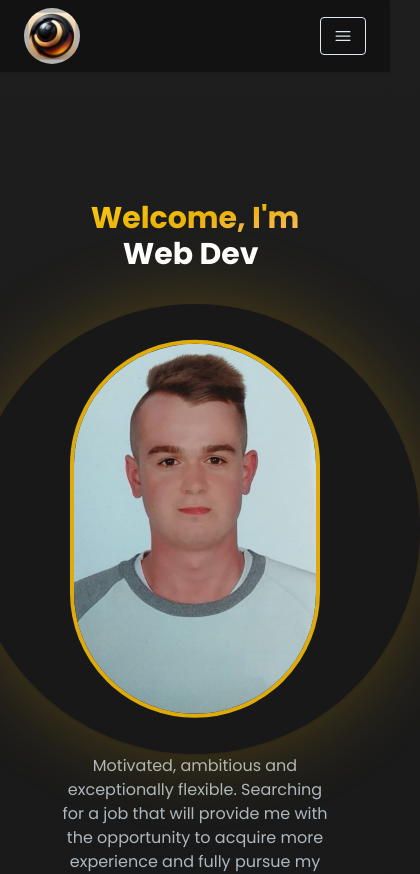
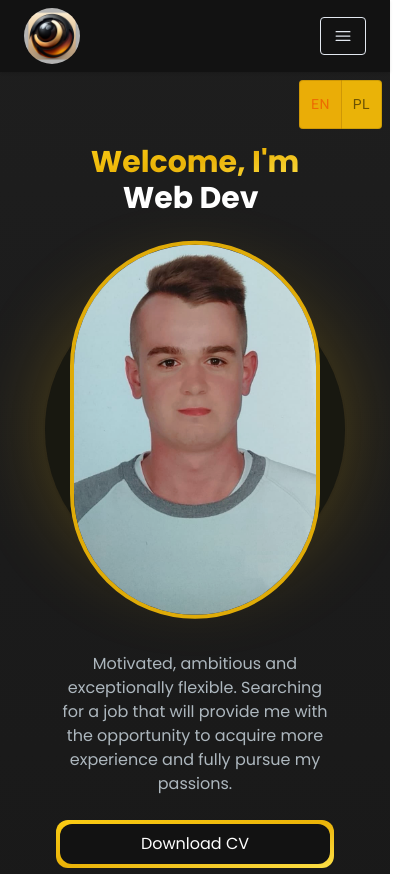
Before and after one commit to ITbartH/PortfolioWebsite-React-NextJS-TailwindCSS, a Next.js app in the folder portfolio-website/: page / in a window 390 px wide. Shown: the top 874 px of the page, 420 px wide, since content can reach past the window. Built offline with nearby package versions, Linux system fonts and the light colour scheme.

Commit message:
Poprawa responsywności, przycisku do zmiany języka na wersji mobilnej, dodanie elementów estetycznych tła

```diff
--- a/portfolio-website/app/components/AboutSection.jsx
+++ b/portfolio-website/app/components/AboutSection.jsx
@@ -81,7 +81,7 @@ const AboutSection = (currentLang, setCurrentLang) => {
     }
 
 
-    return <section className="text-white mt-32">
+    return <section className="text-white mt-16 md:mt-32">
         <div className="md:grid md:grid-cols-2 gap-8  py-8 px-4 xl:gap-16 sm:py-16 xl:py-16">
             <Image priority src="/images/about-image.jpg" width={600} height={500} alt="Working Station" className="place-self-center rounded-xl" />
             <div className="mt-4 md:mt-0 text-left flex flex-col h-full">
--- a/portfolio-website/app/components/AchievementsSection.jsx
+++ b/portfolio-website/app/components/AchievementsSection.jsx
@@ -57,12 +57,12 @@ const AchievementsSection = (currentLang, setCurrentLang) => {
   }
   return (
     <section id="about" className="py-8 sm:py-16 sm:px-10" >
-      <div className="shadow-xl border-[#33353f] border rounded-md py-8 flex flex-row content-center justify-between px-14">
+      <div className="shadow-xl border-[#33353f] border rounded-md py-4 md:py-8 flex flex-row content-center justify-between px-18">
         {achievementsList.map((achievement, index) => {
           return (
-            <div key={index} className="flex flex-col items-center justify-center">
-              <h2 className="text-white text-4xl font-bold">{achievement.value}</h2>
-              <p className="text-[#adb7be] text-base font-bold">{achievement.metric}</p>
+            <div key={index} className="flex flex-col items-center justify-center pl-2 pr-2 md:pl-16 md:pr-16">
+              <h2 className="text-white text-lg md:text-4xl font-bold">{achievement.value}</h2>
+              <p className="text-[#adb7be] text-xs md:text-xl text-base font-bold">{achievement.metric}</p>
             </div>
           );
         })
--- a/portfolio-website/app/components/HeroSection.jsx
+++ b/portfolio-website/app/components/HeroSection.jsx
@@ -23,7 +23,7 @@ const HeroSection = (currentLang, setCurrentLang) => {
 
 
     return (
-        <section className="mt-20">
+        <section className="mt-6 md:mt-20">
             <div ref={ref} className="grid grid-cols-1 md:grid-cols-12">
                 <div className="hidden xl:block"></div>
                 <div className="col-span-3 place-self-center text-center sm:text-left">
@@ -65,9 +65,9 @@ const HeroSection = (currentLang, setCurrentLang) => {
                     initial="initial"
                     animate={isInView ? "animate" : "initial"}
                     transition={{ duration: 1, delay: 0 }}
-                    className="col-span-4 place-self-center mt-4 lg:mt-0">
-                    <div className="shadow rounded-full bg-yellow-500 blur-2xl w-[450px] h-[450px] lg:w-[350px] lg:h-[350px] md:w-[250px] md:h-[250px] absolute opacity-25 ml-25" />
-                    <div className="shadow rounded-full bg-[#181818]  w-[450px] h-[450px] lg:w-[350px] lg:h-[350px] md:w-[250px] md:h-[250px] relative">
+                    className="col-span-4 place-self-center mt-12 lg:mt-0">
+                    <div className="shadow rounded-full bg-yellow-500 blur-2xl w-[300px] h-[300px] lg:w-[350px] lg:h-[350px] md:w-[250px] md:h-[250px] absolute opacity-25 ml-25" />
+                    <div className="shadow rounded-full bg-[#181810]           w-[300px] h-[300px] lg:w-[350px] lg:h-[350px] md:w-[250px] md:h-[250px] relative mb-10">
                         <Image
                             src="/images/my-photo-full.jpg"
                             alt="hero image"
@@ -79,7 +79,7 @@ const HeroSection = (currentLang, setCurrentLang) => {
                     </div>
                 </motion.div>
                 <div className="xl:hidden"></div>
-                <div className="col-span-3 place-self-center">
+                <div className="col-span-3 place-self-center mt-8">
 
                     <p className="text-[#ADB7BE] text-base sm:text-lg lg:text-xl text-center">
                         {currentLang.currentLang == "EN" ?
--- a/portfolio-website/app/components/ProjectSection.jsx
+++ b/portfolio-website/app/components/ProjectSection.jsx
@@ -94,7 +94,7 @@ const ProjectSection = (currentLang, setCurrentLang) => {
                 description: ENtranslation.projects.p2desc,
                 image: "/images/projects/no-image.jpg",
                 tag: ["All", "Web"],
-                gitUrl: "https://github.com/hrycek/ProjectNodeJS-ExpressJS-React nb",
+                gitUrl: "https://github.com/hrycek/ProjectNodeJS-ExpressJS-React",
                 previewUrl: ""
             },
             {
@@ -144,7 +144,7 @@ const ProjectSection = (currentLang, setCurrentLang) => {
                 description: PLtranslation.projects.p2desc,
                 image: "/images/projects/no-image.jpg",
                 tag: ["All", "Web"],
-                gitUrl: "https://github.com/hrycek/ProjectNodeJS-ExpressJS-React nb",
+                gitUrl: "https://github.com/hrycek/ProjectNodeJS-ExpressJS-React",
                 previewUrl: ""
             },
             {
--- a/portfolio-website/app/globals.css
+++ b/portfolio-website/app/globals.css
@@ -16,7 +16,94 @@
   }
 }
 
+@media (max-width: 768px) {
+  body::before,
+  body::after,
+  html::before,
+  html::after {
+    display: none !important;
+    content: none !important;
+    width: 0 !important;
+    height: 0 !important;
+  }
+}
+
+@keyframes floatRotate {
+  0% {
+    transform: translateY(0) rotate(45deg);
+  }
+  50% {
+    transform: translateY(0) rotate(55deg);
+  }
+  100% {
+    transform: translateY(0) rotate(45deg);
+  }
+}
+
+@keyframes rotate {
+  0% {
+    transform: translateY(0) rotate(0deg);
+  }
+
+  100% {
+    transform: translateY(0) rotate(360deg);
+  }
+}
+html{
+  overflow-x: hidden;
+  touch-action: manipulation;
+}
+
+*, *::before, *::after {
+  box-sizing: border-box;
+}
+
+html, body {
+  overflow-x: hidden;
+
+  width: 100%;
+  max-width: 100%;
+}
+
+
 body {
   color: rgb(var(--foreground-rgb));
-  background: linear-gradient(rgb(var(--background-end-rgb)), rgb(var(--background-start-rgb)))
+  background: linear-gradient(
+    to bottom,
+    rgb(var(--background-end-rgb)),
+    rgb(var(--background-start-rgb))
+  );
+  overflow-clip-margin: content-box;
+  overflow-x: clip;
 }
+
+/* Kwadrat */
+body::before {
+  content: "";
+  position: absolute;
+  width: 500px;
+  height: 500px;
+  right: 90%;
+  background-color: rgba(173, 173, 173, 0.082);
+  animation: floatRotate 15s ease-in-out infinite;
+  z-index: 0;
+  pointer-events: none;
+  overflow-x: hidden;
+}
+
+
+
+/* Dolny kwadrat */
+html::after {
+  content: "";
+  position: absolute;
+  width: 1000px;
+  height: 1000px;
+  top: 200%;
+  left: 90%;
+  background-color: rgba(173, 173, 173, 0.082);
+  animation: floatRotate 25s ease-in-out infinite;
+  z-index: 0;
+  pointer-events: none;
+  overflow-x: hidden;
+}
--- a/portfolio-website/app/page.js
+++ b/portfolio-website/app/page.js
@@ -43,7 +43,40 @@ export default function Home(props) {
       <Navbar currentLang={lang} setCurrentLang={setCurrentLang}></Navbar>
 
       <div id ="content" className="container mt-24 mx-auto px-14 py-6 transition-opacity duration-300">
+      <div className="absolute right-2 -mt-10 block md:hidden">
+          <ToggleButtonGroup className="bg-yellow-500"
+            color="warning"
+            value={lang}
+            exclusive
+            onChange={handleLang}
+          >
+            <ToggleButton value="EN" aria-label="English" className="text-gray-900 text-xs">
+              EN
+            </ToggleButton>
 
+            <ToggleButton value="PL" aria-label="Polish" className="text-gray-900 text-xs">
+              PL
+            </ToggleButton>
+
+          </ToggleButtonGroup>
+        </div>
+        <div className="fixed right-5 hidden md:block">
+          <ToggleButtonGroup className="bg-yellow-500"
+            color="warning"
+            value={lang}
+            exclusive
+            onChange={handleLang}
+          >
+            <ToggleButton value="EN" aria-label="English" className="text-gray-900 text-lg">
+              EN
+            </ToggleButton>
+
+            <ToggleButton value="PL" aria-label="Polish" className="text-gray-900 text-lg">
+              PL
+            </ToggleButton>
+
+          </ToggleButtonGroup>
+        </div>
         <HeroSection currentLang={lang} setCurrentLang={setCurrentLang} />
         <section id="about"/>
         <AboutSection currentLang={lang} setCurrentLang={setCurrentLang} />
--- a/portfolio-website/tailwind.config.js
+++ b/portfolio-website/tailwind.config.js
@@ -28,7 +28,7 @@ module.exports = {
     colors: {
       ...colors,
       primary: colors.yellow,
-      secondary: colors.orange,
+      secondary: colors.yellow,
       third: colors.white,
     },
   },
```
